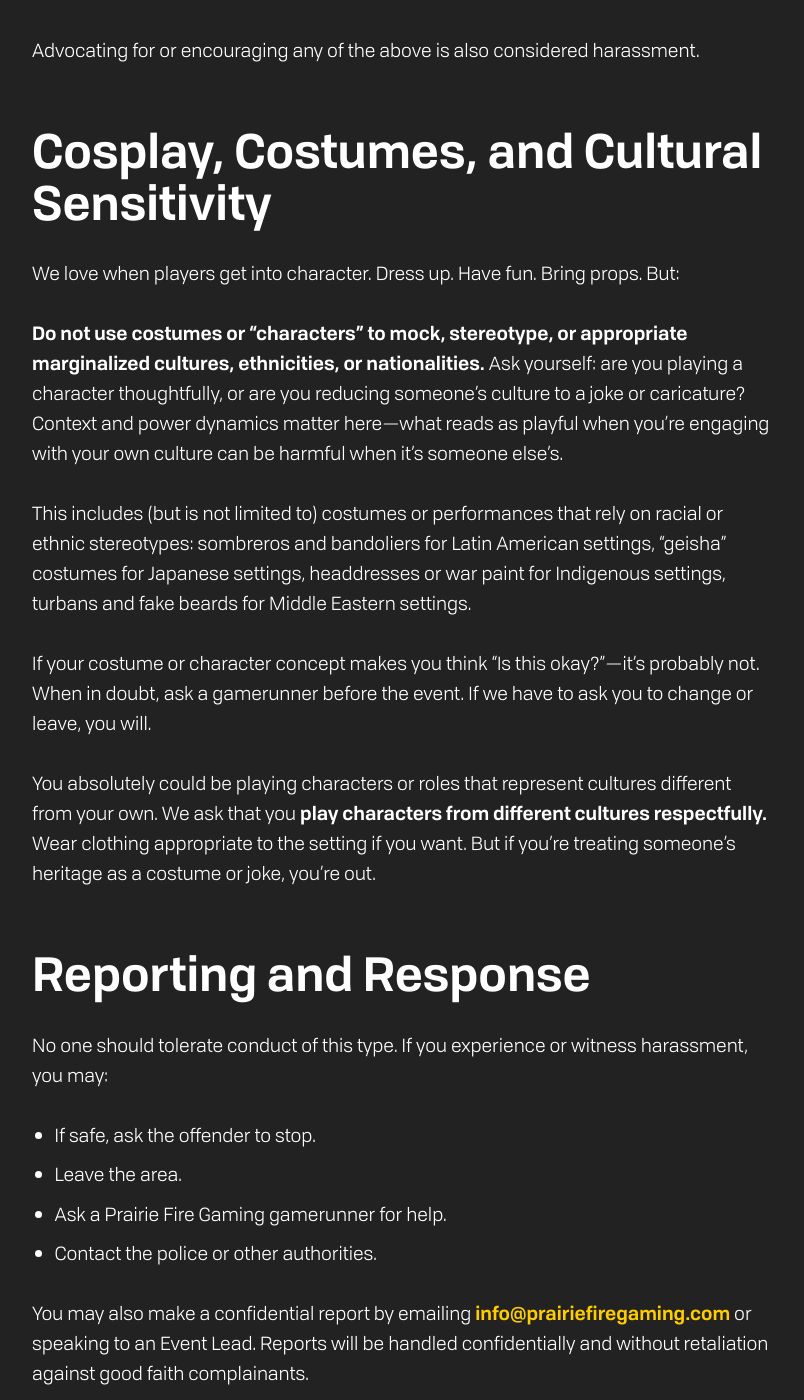
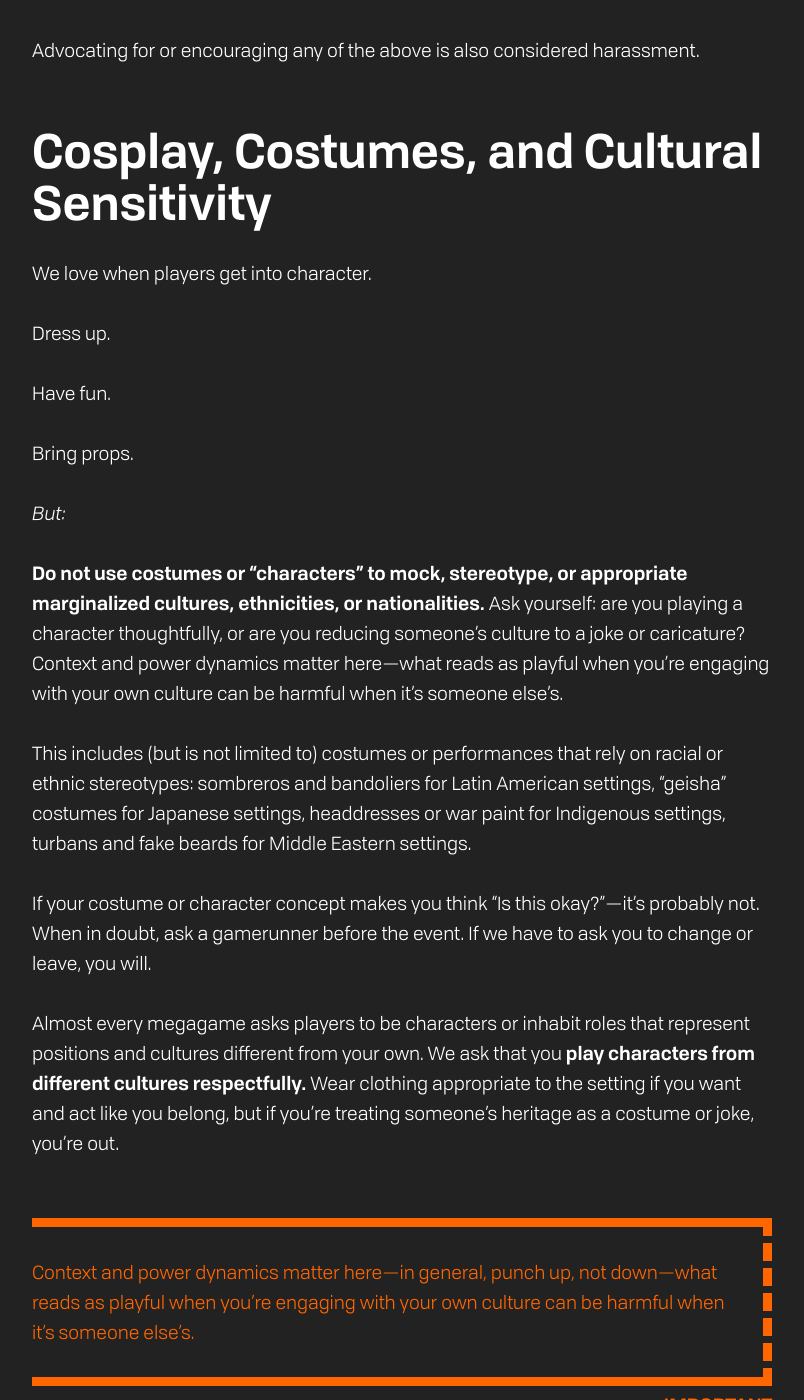
Before and after one commit to jedlimke/prairiefiregaming.com, a Jekyll site: the page built from policies/safety-policy.md, in a window 1280 px wide and 1400 px high, scrolled down 2662 px. Shown: the whole window, without its empty margins (238-1042 px from the left). Built offline with Jekyll 4.4.1, drawn with Linux system fonts in a browser that asks for light colours.

Commit message:
Better safety policy.

```diff
--- a/policies/safety-policy.md
+++ b/policies/safety-policy.md
@@ -47,7 +47,15 @@ Advocating for or encouraging any of the above is also considered harassment.
 
 ## Cosplay, Costumes, and Cultural Sensitivity
 
-We love when players get into character. Dress up. Have fun. Bring props. But:
+We love when players get into character.
+
+Dress up.
+
+Have fun.
+
+Bring props.
+
+_But:_
 
 **Do not use costumes or "characters" to mock, stereotype, or appropriate marginalized cultures, ethnicities, or nationalities.** Ask yourself: are you playing a character thoughtfully, or are you reducing someone's culture to a joke or caricature? Context and power dynamics matter here—what reads as playful when you're engaging with your own culture can be harmful when it's someone else's.
 
@@ -55,7 +63,11 @@ This includes (but is not limited to) costumes or performances that rely on raci
 
 If your costume or character concept makes you think "Is this okay?"—it's probably not. When in doubt, ask a gamerunner before the event. If we have to ask you to change or leave, you will.
 
-You absolutely could be playing characters or roles that represent cultures different from your own. We ask that you **play characters from different cultures respectfully.** Wear clothing appropriate to the setting if you want. But if you're treating someone's heritage as a costume or joke, you're out.
+Almost every megagame asks players to be characters or inhabit roles that represent positions and cultures different from your own. We ask that you **play characters from different cultures respectfully.** Wear clothing appropriate to the setting if you want and act like you belong, but if you're treating someone's heritage as a costume or joke, you're out.
+
+<div class="callout important" markdown="1" data-label="Important">
+Context and power dynamics matter here—in general, punch up, not down—what reads as playful when you're engaging with your own culture can be harmful when it's someone else's.
+</div>
 
 ## Reporting and Response
 No one should tolerate conduct of this type. If you experience or witness harassment, you may:
```
